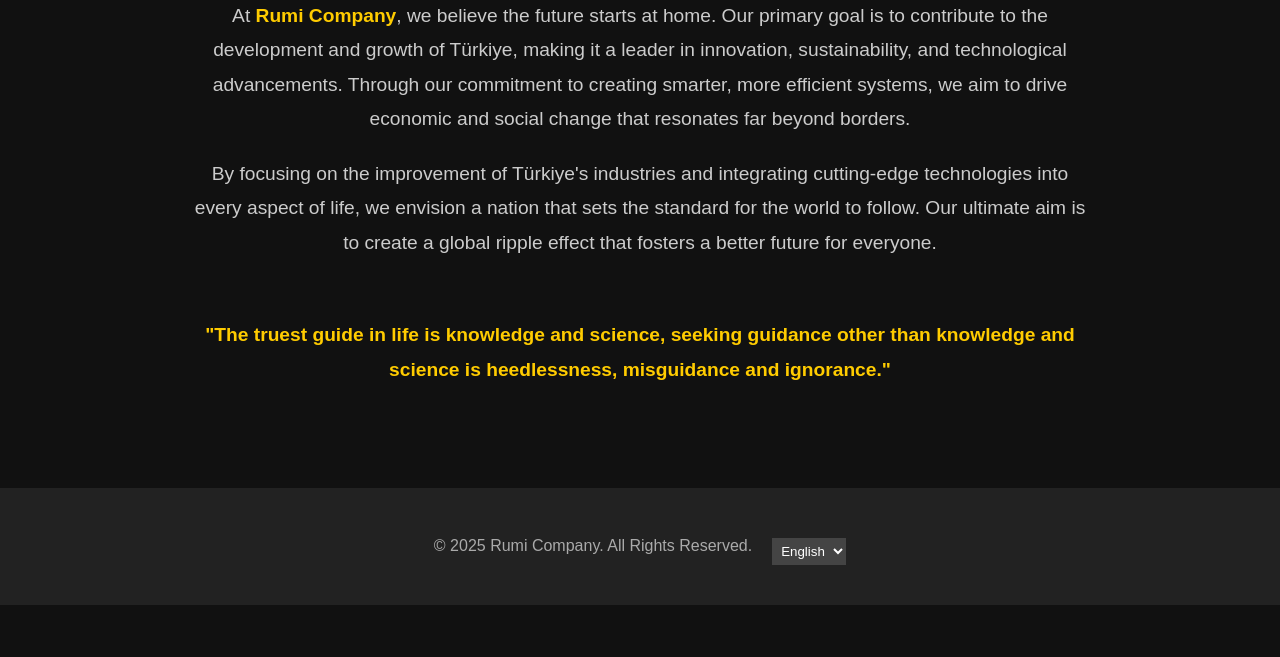
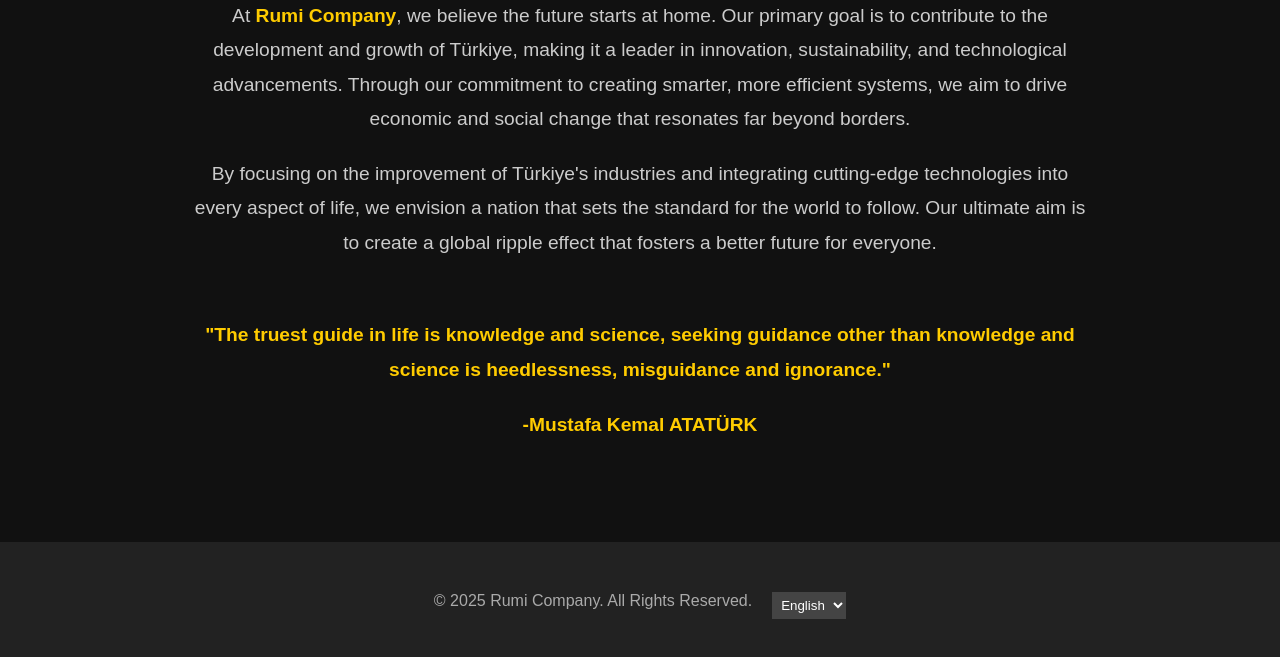
Before and after one commit to rumicompany/rumicompany.github.io, a plain HTML site: page index.html in a window 1280 px wide. Shown: the part 790-1447 px from the top of the page. Before the commit the page ends 1395 px from the top, so only its background shows below. Drawn offline with Linux system fonts and the light colour scheme.

Commit message:
Update index.html

```diff
--- a/index.html
+++ b/index.html
@@ -141,6 +141,7 @@
     <br>
 
     <p id="quote" class="highlight">"The truest guide in life is knowledge and science, seeking guidance other than knowledge and science is heedlessness, misguidance and ignorance."</p>
+    <p class="highlight">-Mustafa Kemal ATATÜRK</p>
 
 </section>
 
```
